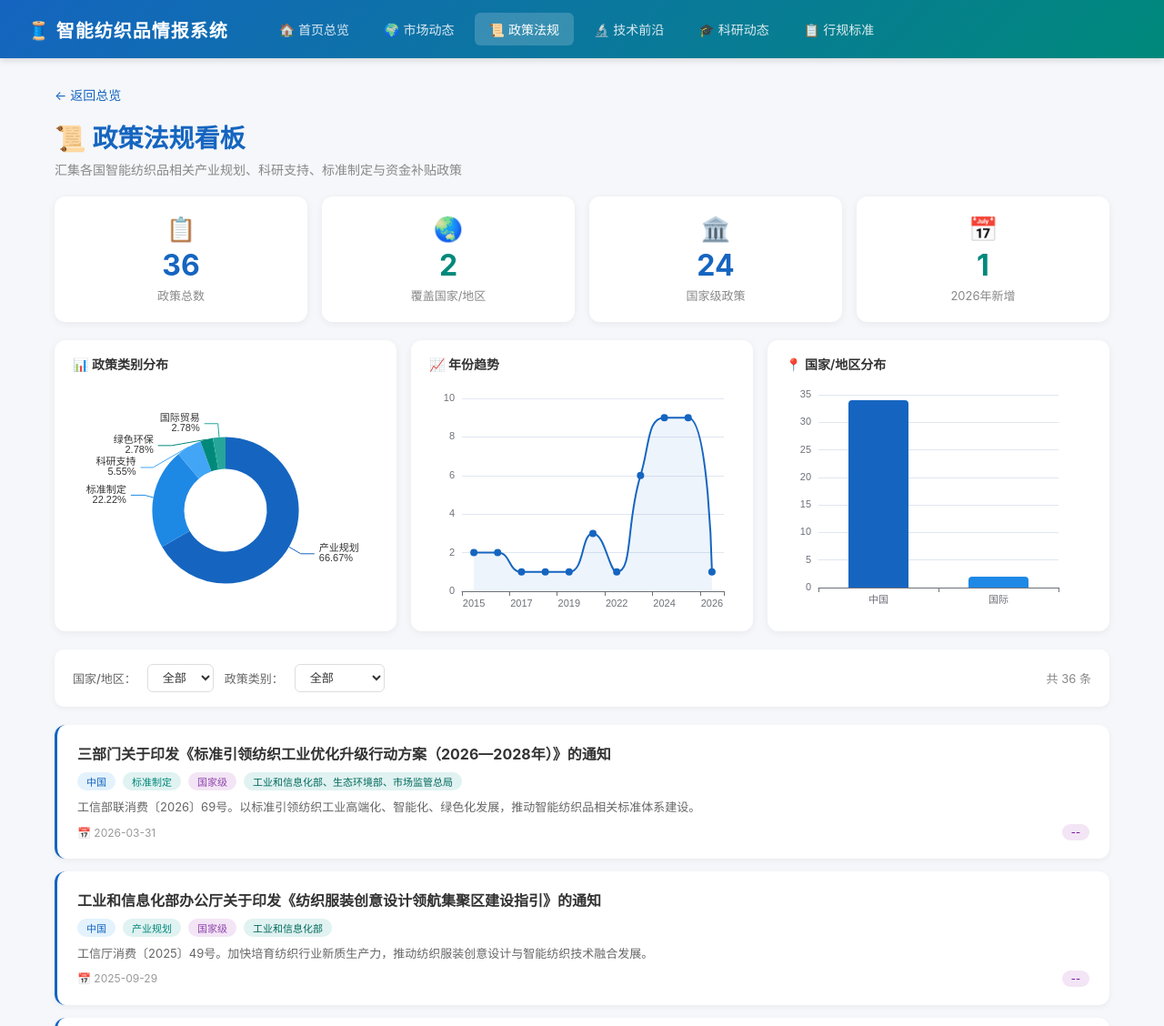
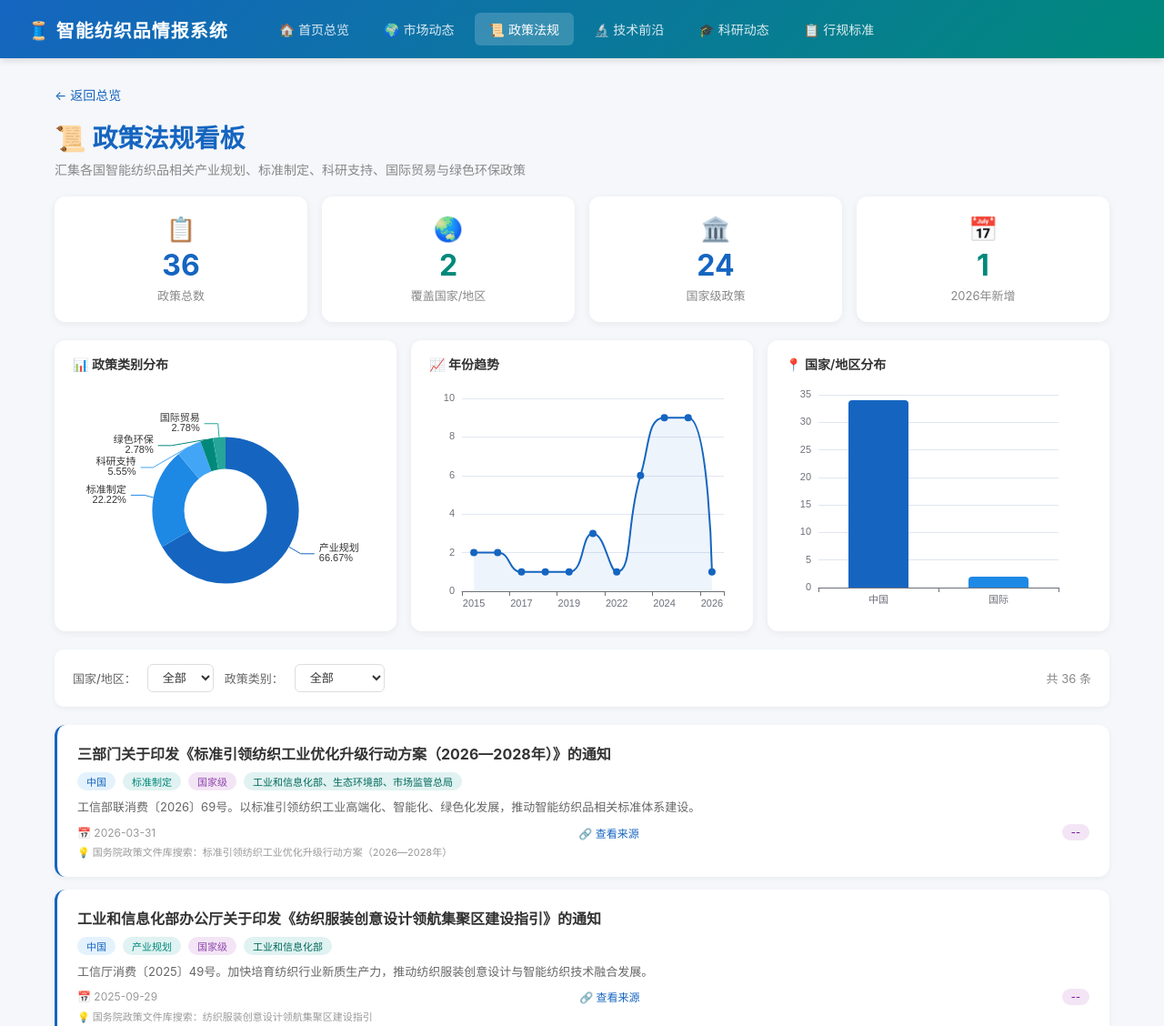
Before and after one commit to wjh707/smartTextile, a plain HTML site: page dashboard/policy.html in a window 1280 px wide. Shown: the top 1128 px of the page at 91% size. Drawn offline with nearby package versions, Linux system fonts and the light colour scheme.

Commit message:
update policy.html

```diff
--- a/dashboard/policy.html
+++ b/dashboard/policy.html
@@ -105,7 +105,7 @@
 <div class="container">
     <a href="index.html" class="back-link">← 返回总览</a>
     <h1 class="page-title">📜 政策法规看板</h1>
-    <p class="page-subtitle">汇集各国智能纺织品相关产业规划、科研支持、标准制定与资金补贴政策</p>
+    <p class="page-subtitle">汇集各国智能纺织品相关产业规划、标准制定、科研支持、国际贸易与绿色环保政策</p>
 
     <!-- Stats Cards -->
     <div class="stats-row" id="statsRow">
@@ -353,8 +353,14 @@
             if (r.summary) html += '<div class="summary">' + r.summary + '</div>';
             html += '<div class="date-row">';
             html += '<span class="date">📅 ' + (r.date || '') + '</span>';
+            if (r.url) {
+                html += '<a href="' + r.url + '" target="_blank" class="source-link" style="font-size:12px;color:#1565C0;text-decoration:none;">🔗 查看来源</a>';
+            }
             html += '<span class="status-badge ' + statusClass + '">' + statusLabel + '</span>';
             html += '</div>';
+            if (r.url_desc) {
+                html += '<div class="url-hint" style="font-size:11px;color:#999;margin-top:4px;">💡 ' + r.url_desc + '</div>';
+            }
             html += '</div>';
         });
         listWrap.innerHTML = html;
```
